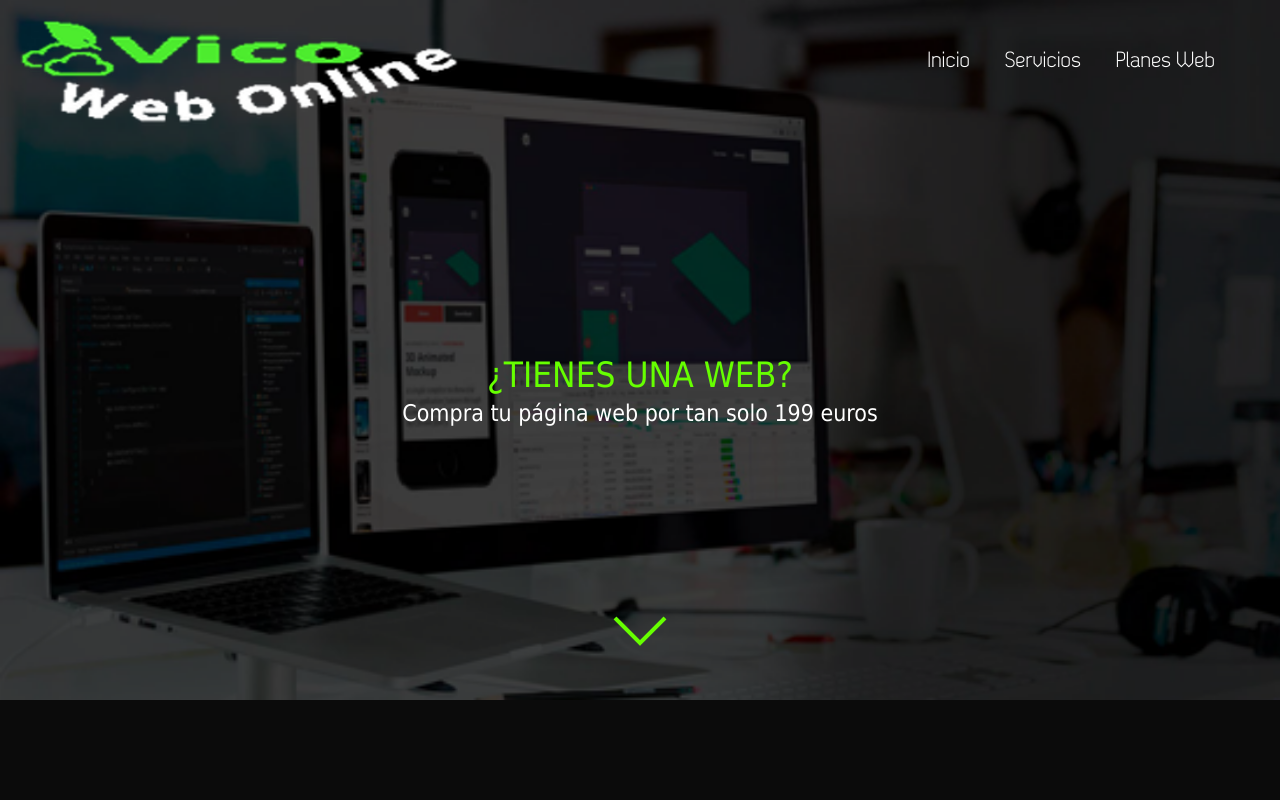
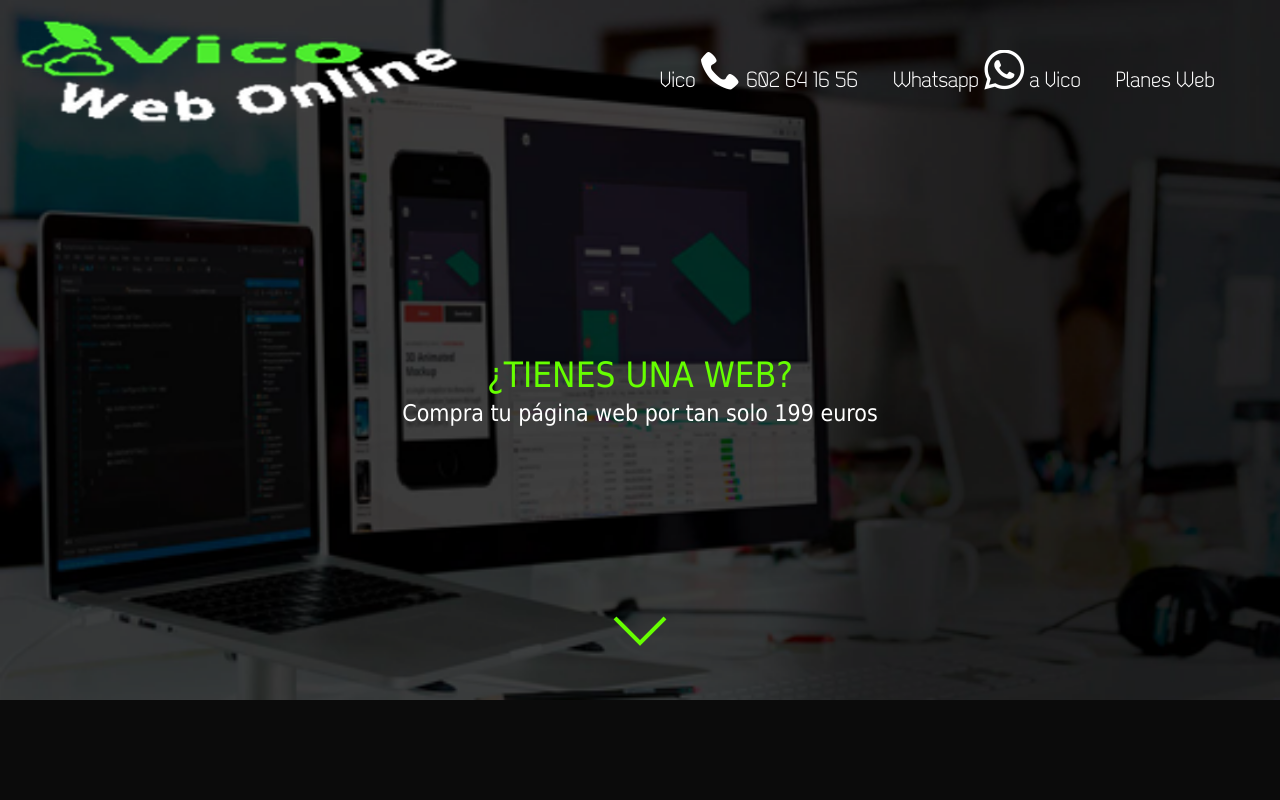
Before and after one commit to kowa1ski/MediaWeb_repository, a plain HTML site: page index.html in a window 1280 px wide. Shown: the top 800 px of the page. Drawn offline with Linux system fonts and the light colour scheme; some packages are replaced by stand-ins of ours; files whose address does not match are found by name.

Commit message:
Sustitución en menú. Ahora el menú es llamar y whatsapp

```diff
--- a/index.html
+++ b/index.html
@@ -14,8 +14,8 @@
     	<span class="menu_button icon-bars" id="menu_button"></span>
     	<nav class="menu_responsive" id="menu_responsive">
     		<ul>
-    			<li><a href="index.html">Inicio</a></li>
-    			<li><a href="servicios.html">Servicios</a></li>
+    			<li><a href="tel:602 64 16 56">Vico <span class="icon-phone"></span> 602 64 16 56</a></li>
+    			<li><a href="whatsapp://send?text=Hola Vico Web, quiero una página web&phone=+34602641656&abid=+34602641656">Whatsapp <span class="icon-whatsapp"></span> a Vico</a></li>
     			<li><a href="#section_3">Planes Web</a></li>
     		</ul>
     	</nav>
@@ -99,7 +99,7 @@
             <h2 class="green small">CONTACTO</h2>
             <a href="mailto:vicowebonline@gmail.com"><span class="icon-envelope"></span></a>
             <a href="tel:602 64 16 56"><span class="icon-phone"></span></a>
-						<a href="whatsapp://send?text=Hola Vico Web, necesito una página web sobre&phone=+34602641656&abid=+34602641656"><span class="icon-whatsapp"></span></a>
+						<a href="whatsapp://send?text=Hola Vico Web, quiero una página web&phone=+34602641656&abid=+34602641656"><span class="icon-whatsapp"></span></a>
         </div>
         <div>
             <h2 class="green small">LINKS</h2>
```
